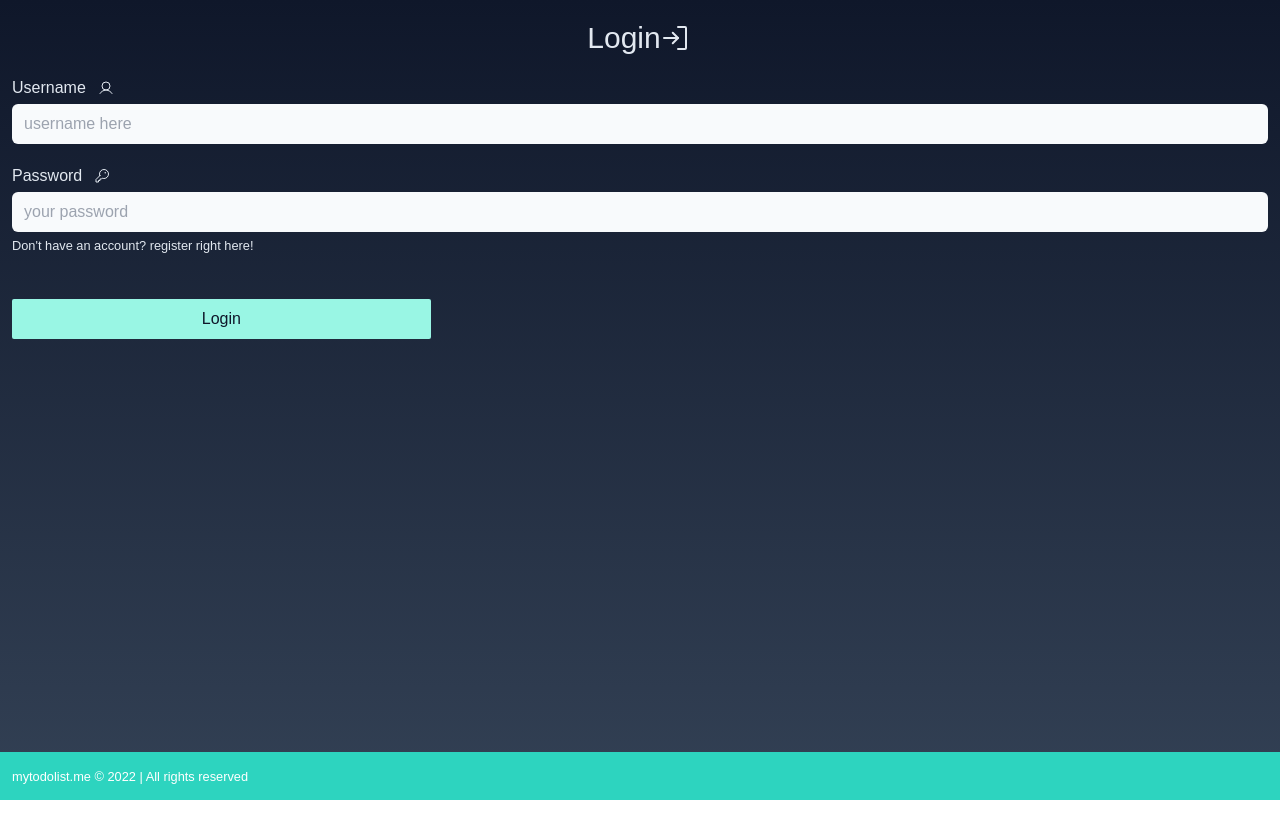
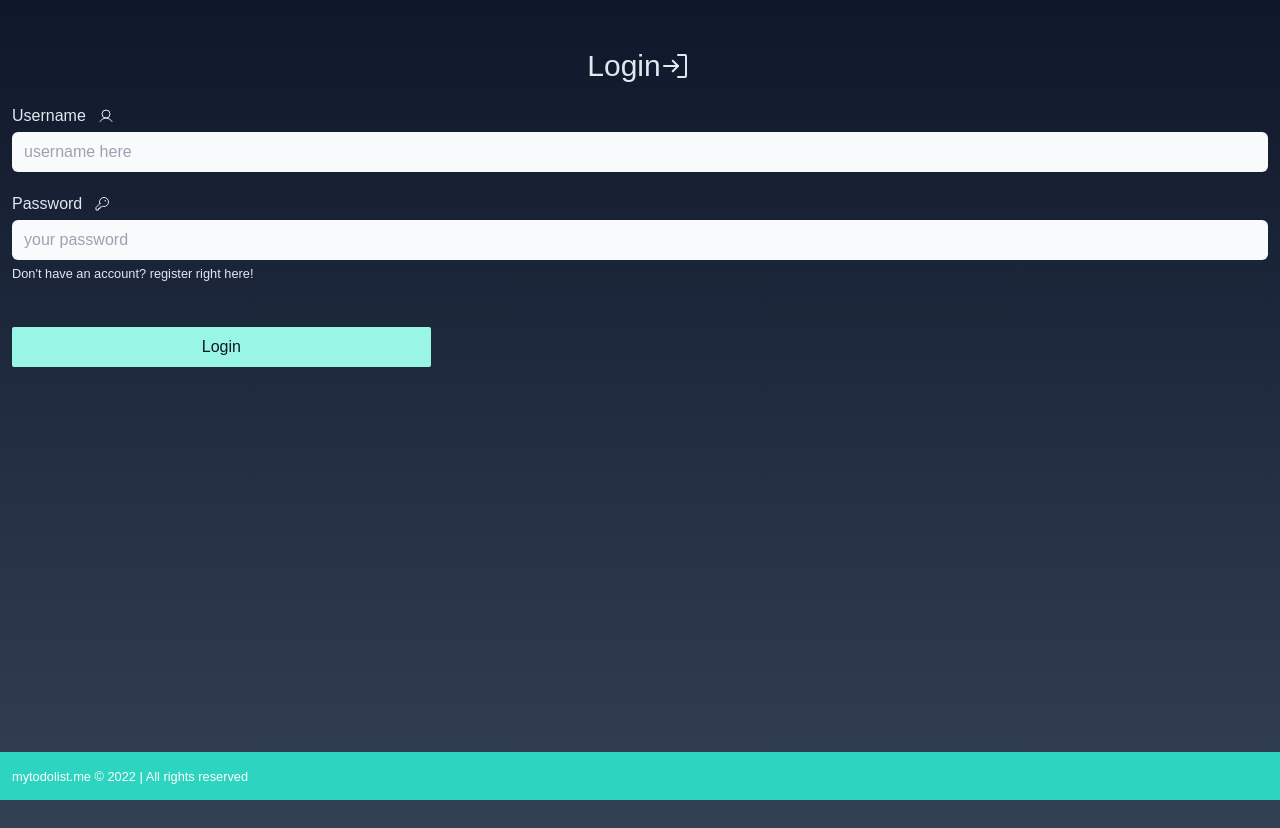
Before and after one commit to gsTavares/to-do-list-react, a React (Vite) app: page /login in a window 1280 px wide. Before the commit the page ends 800 px from the top, so only its background shows below. Built offline with nearby package versions, Linux system fonts and the light colour scheme.

Commit message:
feat: add menu component

```diff
--- a/src/pages/Login.tsx
+++ b/src/pages/Login.tsx
@@ -1,11 +1,13 @@
 import { Eye, House, Key, SignIn, User, X } from "phosphor-react";
 import { useState } from "react";
+import Menu from "../components/Menu";
 
 export default function Login() {
     const [show, setShow] = useState(false);
 
     return (
         <div className="w-full bg-gradient-to-b from-slate-900 to-slate-700 font-ubuntu text-slate-200">
+            <Menu />
             <form className="flex flex-col gap-y-5 py-5 px-3 h-[100vh]">
                 <div className="text-3xl flex items-center justify-center">
                     <h1>Login</h1>
```
